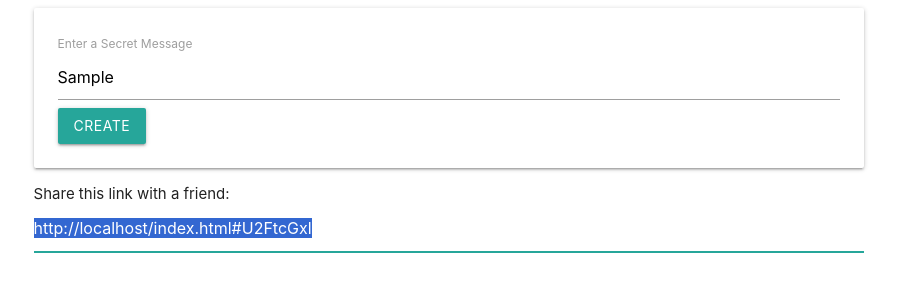
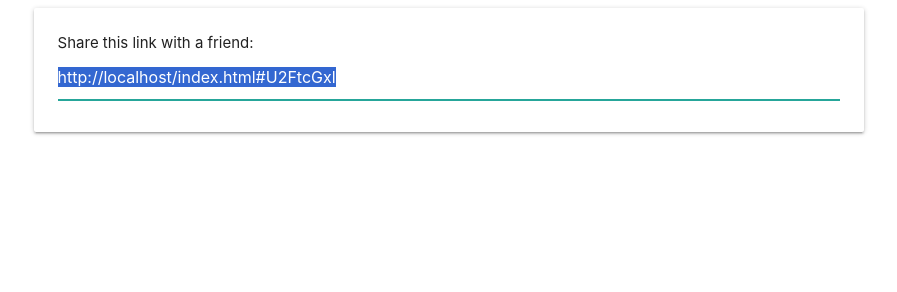
Before and after one commit to Proclus01/message, a website: page index.html in a window 1280 px wide. Both pictures are taken after typing "Sample" into the empty fields and a click on the button "CREATE". Shown: the whole page, without its empty margins (191-1088 px from the left). Drawn offline with nearby package versions, Linux system fonts and the light colour scheme.

Commit message:
added hide and reveal functionality to form

```diff
--- a/index.html
+++ b/index.html
@@ -1,6 +1,5 @@
 <!DOCTYPE html>
 <html>
-
   <head>
     <title>Message App</title>
 
@@ -19,22 +18,24 @@
     <!-- Main Card -->
     <div class="row">
       <div class="col s8 offset-s2">
-            <div class="card-panel">
-                <form> <!-- Message Generator Form -->
+        <div id="message-form" class="card-panel">
+          <form>
+            <!-- Message Generator Form -->
             <label>Enter a Secret Message</label>
-                    <input id="message-input"/>
+            <input id="message-input" />
             <button class="btn">Create</button>
           </form>
         </div>
 
+        <div id="link-form" class="card-panel hide">
           <div>
             Share this link with a friend:
             <input id="link-input" />
           </div>
         </div>
       </div>
+    </div>
 
     <script src="index.js"></script>
   </body>
-
 </html>
--- a/index.js
+++ b/index.js
@@ -10,6 +10,11 @@ document.querySelector('form').addEventListener('submit',
     event => {
         // Stop Reloading of Page on Form Submission
         event.preventDefault();
+
+        // Hide the user input
+        document.querySelector('#message-form').classList.add('hide');
+        // Reveal the new input element
+        document.querySelector('#link-form').classList.remove('hide');
 
         // Capture user input value
         const input = document.querySelector('#message-input');
```
Lines whose indentation alone changed are shown as unchanged.
